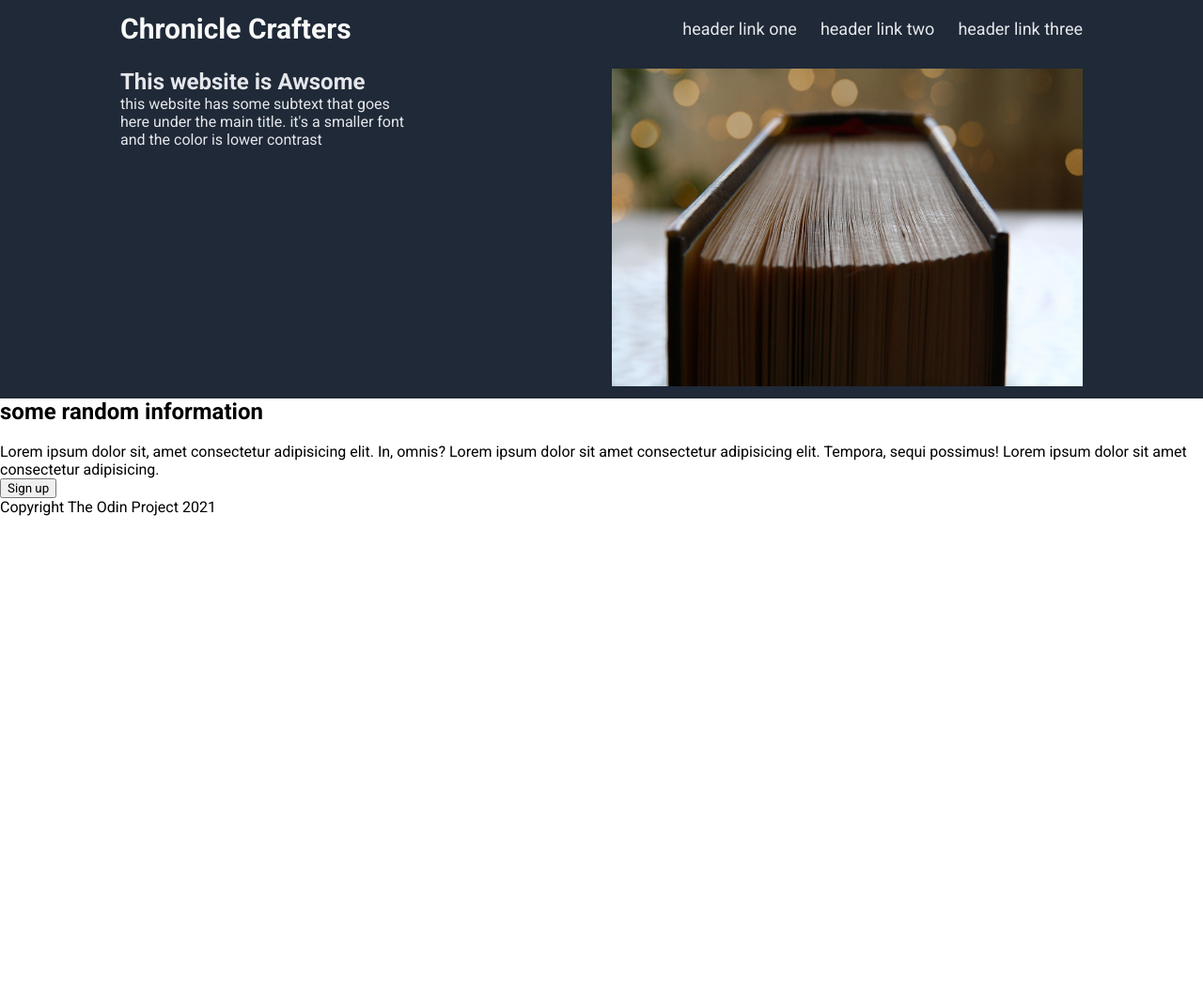
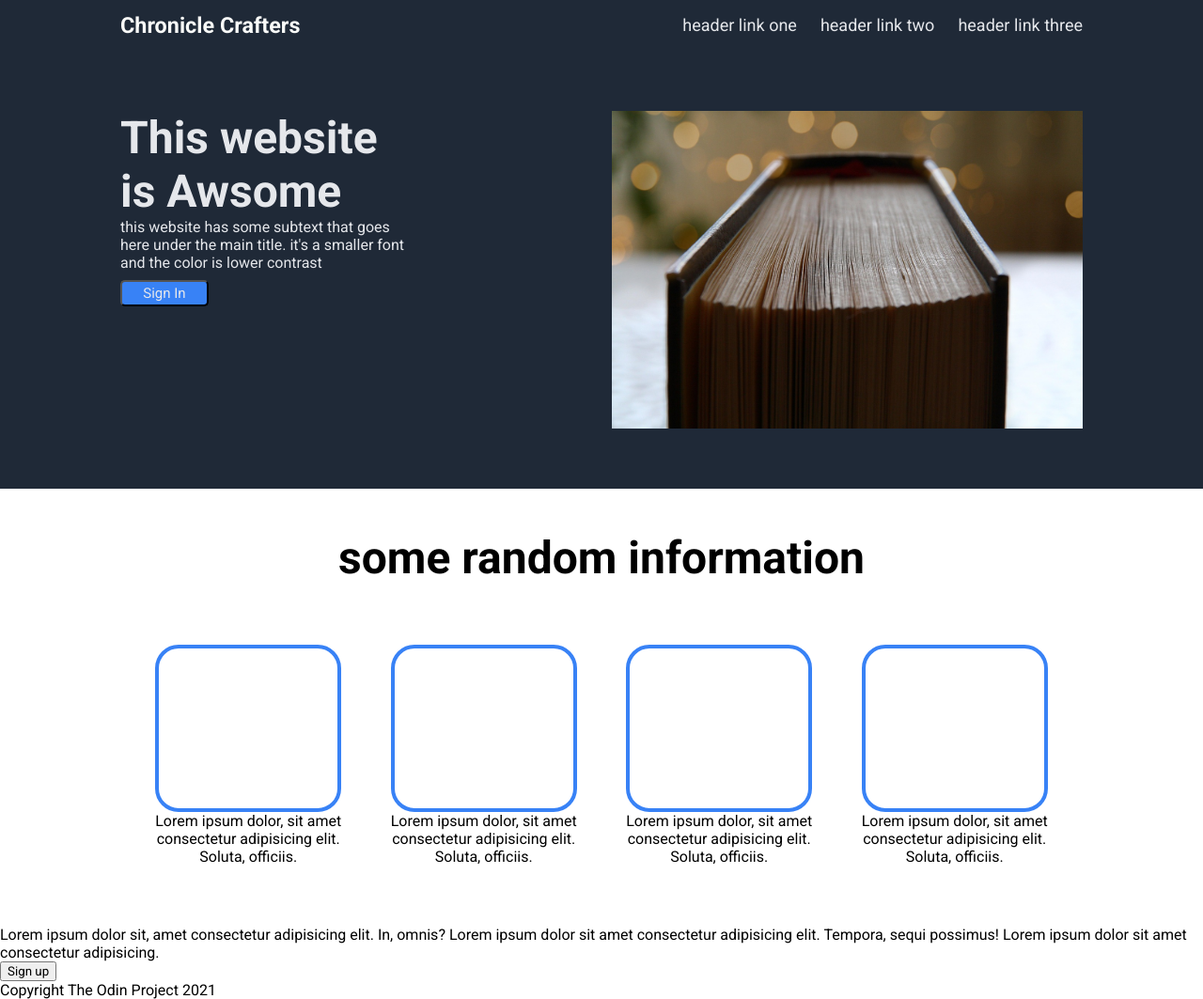
Before and after one commit to Elifnull/Landing_page, a plain HTML site: page index.html in a window 1280 px wide. Shown: the whole page at 94% size. Before the commit the page ends 800 px from the top, so only its background shows below. Drawn offline with Linux system fonts and the light colour scheme.

Commit message:
design CSS Flexbox added

```diff
--- a/index.html
+++ b/index.html
@@ -9,7 +9,7 @@
     </head>
     <body>
         <nav class="navigation">
-            <div class="nav_logo"><h2>Chronicle Crafters</h2></div>
+            <div class="nav_logo"><h3>Chronicle Crafters</h3></div>
             <div class="nav_links">
                 <a href="http://www.google.com">header link one</a>
                 <a href="http://www.google.com/maps">header link two</a>
@@ -23,6 +23,7 @@
                 </div>
                 <div class="header_paragraph_">
                     <p>this website has some subtext that goes here under the main title. it's a smaller font and the color is lower contrast</p>
+                    <button class="Button_prime">Sign In</button>
                 </div>
             </div>
             <div class="header_image"><img src="./resources/Images/Chronicle_book.jpg" alt="book standing on spine" ></div>
@@ -31,9 +32,32 @@
             <div class="body_title">
                 <h2>some random information</h2>
             </div>
-            <div class="container rounded_images">
-                <img class="main_image">
-            </div>
+                <div class="container_Flex">
+                    <div class="Box_container">
+                        <p class="blue_box"></p>
+                        <div class="blue_box_text">
+                        <p class="subtext_blue_box">Lorem ipsum dolor, sit amet consectetur adipisicing elit. Soluta, officiis.</p>
+                        </div>
+                    </div>
+                    <div class="Box_container">
+                        <p class="blue_box"></p>
+                        <div class="blue_box_text">
+                        <p class="subtext_blue_box">Lorem ipsum dolor, sit amet consectetur adipisicing elit. Soluta, officiis.</p>
+                        </div>
+                    </div>
+                    <div class="Box_container">
+                        <p class="blue_box"></p>
+                        <div class="blue_box_text">
+                        <p class="subtext_blue_box">Lorem ipsum dolor, sit amet consectetur adipisicing elit. Soluta, officiis.</p>
+                        </div>
+                    </div>
+                    <div class="Box_container">
+                        <p class="blue_box"></p>
+                        <div class="blue_box_text">
+                        <p class="subtext_blue_box">Lorem ipsum dolor, sit amet consectetur adipisicing elit. Soluta, officiis.</p>
+                        </div>
+                    </div>
+                </div>
         </div>
         <div class="container quote">
             <div class="container quote">
--- a/resources/style.css
+++ b/resources/style.css
@@ -4,6 +4,9 @@
 *{
     font-family: 'Roboto';
     margin: 0;
+}
+h2 {
+    font-size: 48px;
 }
 
 nav.navigation {
@@ -35,7 +38,7 @@ nav.navigation {
     display: flex;
     background-color: #1F2937;
     color: #E5E7EB;
-    padding: 1% 10%;
+    padding: 5% 10%;
     justify-content: space-between;
     gap: 20%;
 }
@@ -46,6 +49,15 @@ nav.navigation {
     min-width: 30ch;
 }
 
+button.Button_prime {
+    padding: 1% 7%;
+    color: #e5e7eb;
+    background-color: #3882f6;
+    border-radius: 5px;
+    margin-top: 3%;
+    font-size: 15px;
+}
+
 .header_image {
     flex: auto;
 }
@@ -54,3 +66,30 @@ nav.navigation {
     height: 100%;
     width: 100%;
 }
+
+.container_Flex {
+    display: flex;
+    gap: 3%;
+    justify-content: center;
+    padding: 5% 12%;
+}
+
+.body_title {
+    text-align: center;
+    padding-top: 5ch;
+}
+
+.blue_box {
+    border-radius: 25px;
+    border: 4px solid #3882f6;
+    padding: 20px;
+    width: 150px;
+    height:130px;
+}
+
+div.Box_container {
+    display: flex;
+    flex-direction: column;
+    align-items: center;
+    text-align: center;
+}
```
